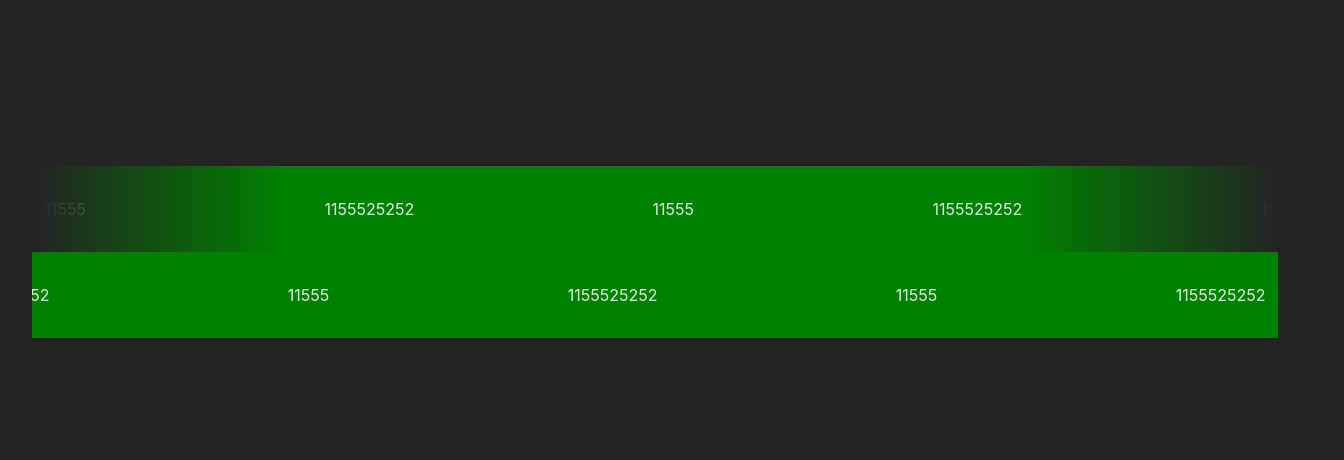
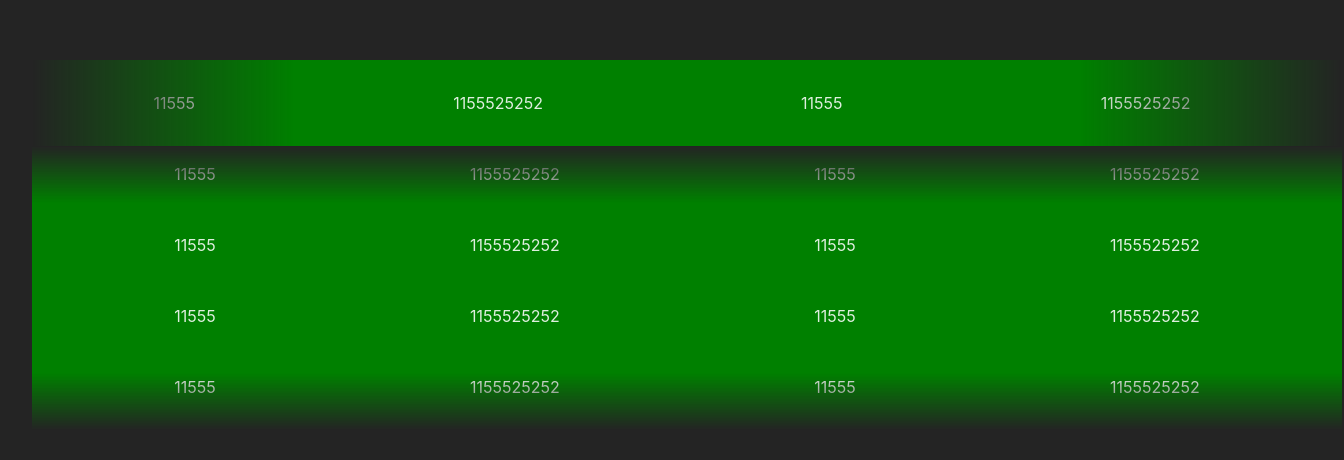
Before and after one commit to Vahan0799/infinite-marquee, a website built with Vite: page index.html in a window 1280 px wide. Shown: the part 148-608 px from the top of the page, 1344 px wide, since content can reach past the window. Built offline with nearby package versions, Linux system fonts and the light colour scheme.

Commit message:
Add Vertical Options

```diff
--- a/css/horizontal-marquee.css
+++ b/css/horizontal-marquee.css
@@ -12,14 +12,58 @@
 }
 
 .horizontal-marquee-inner {
-    flex-shrink: 0;
     display: flex;
     align-items: center;
     justify-content: space-around;
     flex-wrap: nowrap;
     gap: var(--_gap);
     min-width: 100%;
-    animation: slide var(--_speed) linear infinite var(--_direction);
+    animation: horizontal-marquee var(--_speed) linear infinite var(--_direction);
+}
+
+@keyframes horizontal-marquee {
+    0% {
+        transform: translate(calc(var(--_gap) * -1));
+    }
+
+    100% {
+        transform: translate(calc(-100% - var(--_gap) * 2));
+    }
+}
+
+.vertical-marquee {
+    display: flex;
+    flex-wrap: nowrap;
+    overflow: hidden;
+    margin-bottom: var(--_gap);
+    max-height: 100%;
+    flex-direction: column;
+    height: var(--_containerSize);
+    overflow: hidden;
+}
+
+.vertical-marquee.smooth {
+    -webkit-mask: linear-gradient(180deg, transparent, #fff 20%, #fff 80%, transparent);
+    mask: linear-gradient(180deg, transparent, #fff 20%, #fff 80%, transparent);
+}
+
+.vertical-marquee-inner {
+    flex-shrink: 0;
+    display: flex;
+    align-items: center;
+    justify-content: space-around;
+    flex-wrap: nowrap;
+    margin-bottom: var(--_gap);
+    animation: vertical-marquee var(--_speed) linear infinite var(--_direction);
+}
+
+@keyframes vertical-marquee {
+    0% {
+        transform: translateY(calc(var(--_gap) * -1));
+    }
+    100% {
+        transform: translateY(calc(-100% - var(--_gap) * 2));
+    }
 }
 
 .marque-examp {
@@ -27,12 +71,3 @@
     padding: 15px;
     background-color: green;
 }
-
-@keyframes slide {
-    0% {
-        transform: translate(calc(var(--_gap) * -1));
-    }
-    100% {
-        transform: translate(calc(-100% - var(--_gap) * 2));
-    }
-}
--- a/index.html
+++ b/index.html
@@ -8,11 +8,11 @@
   </head>
   <body>
     <div id="app">
-      <div class="marque-examp" data-direction="left" data-smooth="true">
+      <div class="marque-examp" data-direction="left" data-smooth="true" data-speed="10000">
         <p>11555</p>
         <p>1155525252</p>
       </div>
-      <div class="marque-examp" data-direction="right">
+      <div class="marque-examp" data-direction="bottom" data-speed="1000" data-smooth="true">
         <p>11555</p>
         <p>1155525252</p>
       </div>
--- a/js/HorizontalMarquee.js
+++ b/js/HorizontalMarquee.js
@@ -1,29 +1,30 @@
 export default class HorizontalMarquee {
 	constructor(options = {}) {
 		this.element = typeof options.element == 'string' ? [...document.querySelectorAll(options.element)] : options.element;
+		this.direction = options.direction || 'left';
+		this.gap = options.gap || '0px';
 		this.speed = options.speed || 10000;
-		this.gap = options.gap || '0px';
-		this.horizontalDirection = options.horizontalDirection || 'left';
+		this.smoothEdges = options.smoothEdges || false;
+		this.fullContainer = options.fullContainer || false;
 		this.duplicateCount = options.duplicateCount || 1;
 		this.breakpointSize = options.breakpointSize || 991.8;
-		this.smoothEdges = options.smoothEdges || false;
 		this.mobileSettings = options.mobileSettings || {};
 		this.on = {
 			beforeInit: options.on && options.on.beforeInit || null,
 			afterInit: options.on && options.on.afterInit || null
 		};
+		this.scrollType = options.direction === 'top' || options.direction === 'bottom' ? 'vertical' : 'horizontal';
 		this.init();
 	}
 
 	init() {
-		if (typeof this.on.beforeInit === 'function') {
-			this.on.beforeInit();
-		}
-
 		if (
 			(typeof window !== 'undefined' || typeof document !== 'undefined') &&
 			(Array.isArray(this.element) ? this.element.length > 0 : this.element)
 		) {
+
+			typeof this.on.beforeInit === 'function' && this.on.beforeInit();
+
 			if (Array.isArray(this.element)) {
 				// If the element selector could be an array of DOM
 				for (const element of this.element) {
@@ -36,23 +37,22 @@
 				this.configureChildNodes(this.element);
 				this.configureAnimationOptions(this.element);
 			}
-		}
 
-		if (typeof this.on.afterInit === 'function') {
-			this.on.afterInit();
+			typeof this.on.afterInit === 'function' && this.on.afterInit();
 		}
 	}
 
 	configureChildNodes(element) {
+
 		const duplicatedContainer = document.createElement('div');
-		duplicatedContainer.classList.add('horizontal-marquee-inner');
+		duplicatedContainer.classList.add(`${this.scrollType}-marquee-inner`);
 
 		// Move all the children of the element to the duplicated container
 		while (element.firstChild) {
 			duplicatedContainer.appendChild(element.firstChild);
 		}
 
-		element.classList.add('horizontal-marquee');
+		element.classList.add(`${this.scrollType}-marquee`);
 		element.appendChild(duplicatedContainer);
 
 		this.duplicateOriginalNodes(duplicatedContainer);
@@ -78,8 +78,10 @@
 	}
 
 	duplicateContainer(element) {
-		const container = element.querySelector('.horizontal-marquee-inner');
+		const container = element.querySelector(`.${this.scrollType}-marquee-inner`);
 		const cloneContainer = container.cloneNode(true);
+
+		cloneContainer.setAttribute('aria-hidden', true);
 
 		// Remove aria-hidden attribute for child elements in the cloned container
 		const children = cloneContainer.children;
@@ -87,28 +89,32 @@
 			children[i].removeAttribute('aria-hidden');
 		}
 
-		if (this.duplicateCount >= 1) {
-			cloneContainer.setAttribute('aria-hidden', true);
-		}
+		const duplicateCount = this.scrollType === 'vertical' ? this.duplicateCount + 1 : this.duplicateCount;
 
 		// Create an array of duplicate containers
-		const duplicateContainers = Array.from({ length: this.duplicateCount }, () =>
+		const duplicateContainers = Array.from({ length: duplicateCount }, () =>
 			cloneContainer.cloneNode(true)
 		);
 
 		// Append all duplicate containers to the original element
 		element.append(...duplicateContainers);
+
+		if (this.scrollType === 'vertical') {
+			const fixedHeight = element.clientHeight - container.clientHeight
+			element.style.setProperty('--_containerSize', `${fixedHeight}px`)
+		}
 	}
 
 	configureAnimationOptions(element) {
 		const media = window.matchMedia(`(max-width: ${this.breakpointSize}px)`);
 
 		const updateAnimationOptions = () => {
-			const mobileDirection = this.mobileSettings.horizontalDirection || this.horizontalDirection;
+			const mobileDirection = this.mobileSettings.direction || this.direction;
+			const isMobileDirectionReverse = mobileDirection === 'right' || mobileDirection === 'bottom';
+			const isThisDirectionReverse = this.direction === 'right' || this.direction === 'bottom';
 
-			const direction = media.matches
-				? mobileDirection === 'right' ? 'reverse' : 'forwards'
-				: this.horizontalDirection === 'right' ? 'reverse' : 'forwards';
+			const direction = media.matches ? (isMobileDirectionReverse ? 'reverse' : 'forwards')
+				: (isThisDirectionReverse ? 'reverse' : 'forwards');
 
 			const speed = media.matches ? this.mobileSettings.speed || this.speed : this.speed;
 			const gap = media.matches ? this.mobileSettings.gap || this.gap : this.gap;
@@ -117,6 +123,7 @@
 			element.style.setProperty('--_gap', gap);
 			element.style.setProperty('--_direction', direction);
 			this.smoothEdges && element.classList.add('smooth');
+			this.fullContainer && element.classList.add('full');
 		};
 
 		updateAnimationOptions();
@@ -124,13 +131,3 @@
 		window.addEventListener('resize', updateAnimationOptions);
 	}
 }
-
-// new HorizontalMarquee({
-// 	element: '.marquee-example',
-// 	speed: 50000,
-// 	horizontalDirection: 'right',
-// 	mobileSettings: {
-// 		horizontalDirection: 'left',
-// 		speed: 20000
-// 	}
-// })
--- a/main.js
+++ b/main.js
@@ -6,13 +6,15 @@
 	const wrapper = document.querySelectorAll('.marque-examp')
 
 	wrapper.forEach(el => {
-		new HorizontalMarquee({
+		const marquee = new HorizontalMarquee({
 			element: el,
-			speed: 50000,
+			speed: el.getAttribute('data-speed'),
 			smoothEdges: el.getAttribute('data-smooth'),
-			horizontalDirection: el.getAttribute('data-direction'),
+			direction: el.getAttribute('data-direction'),
+			gap: '15px',
+			duplicateCount: 3,
 			mobileSettings: {
-				horizontalDirection: 'left',
+				direction: 'top',
 				speed: 20000
 			},
 			on: {
```
